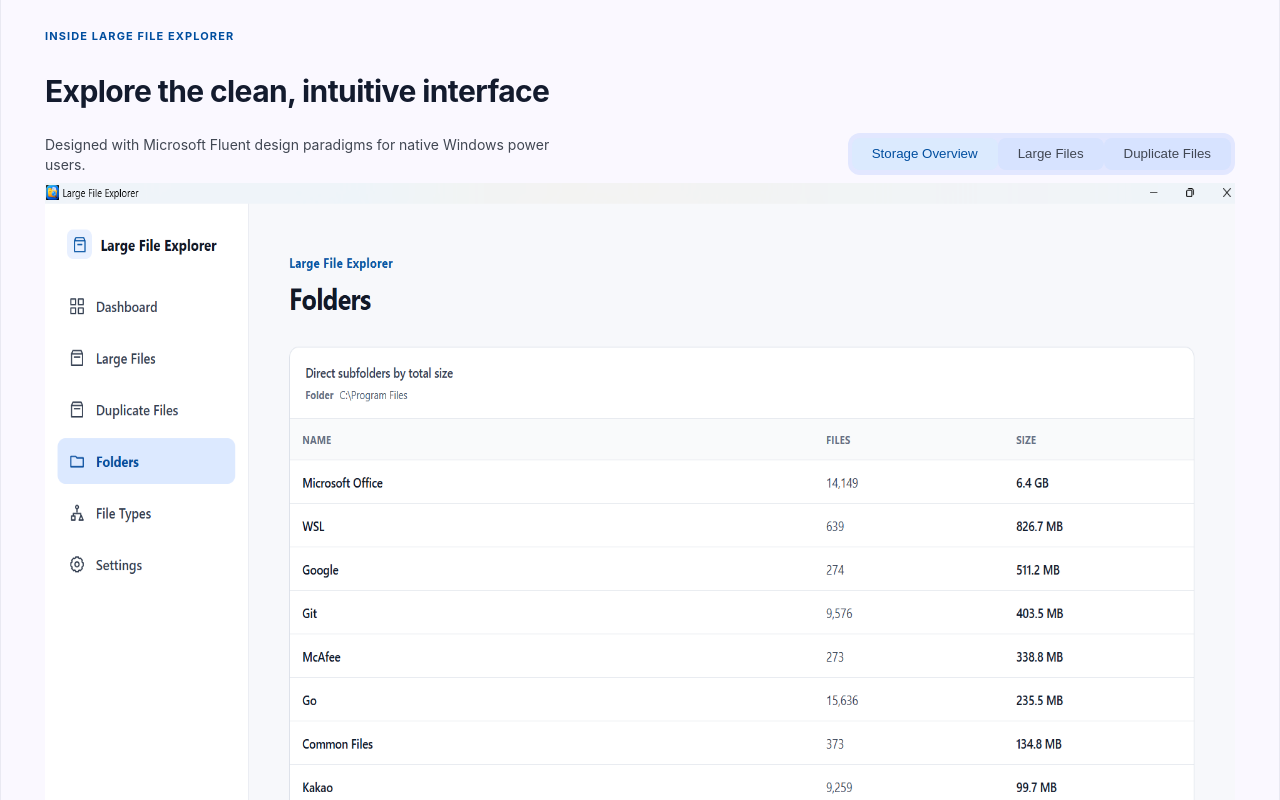
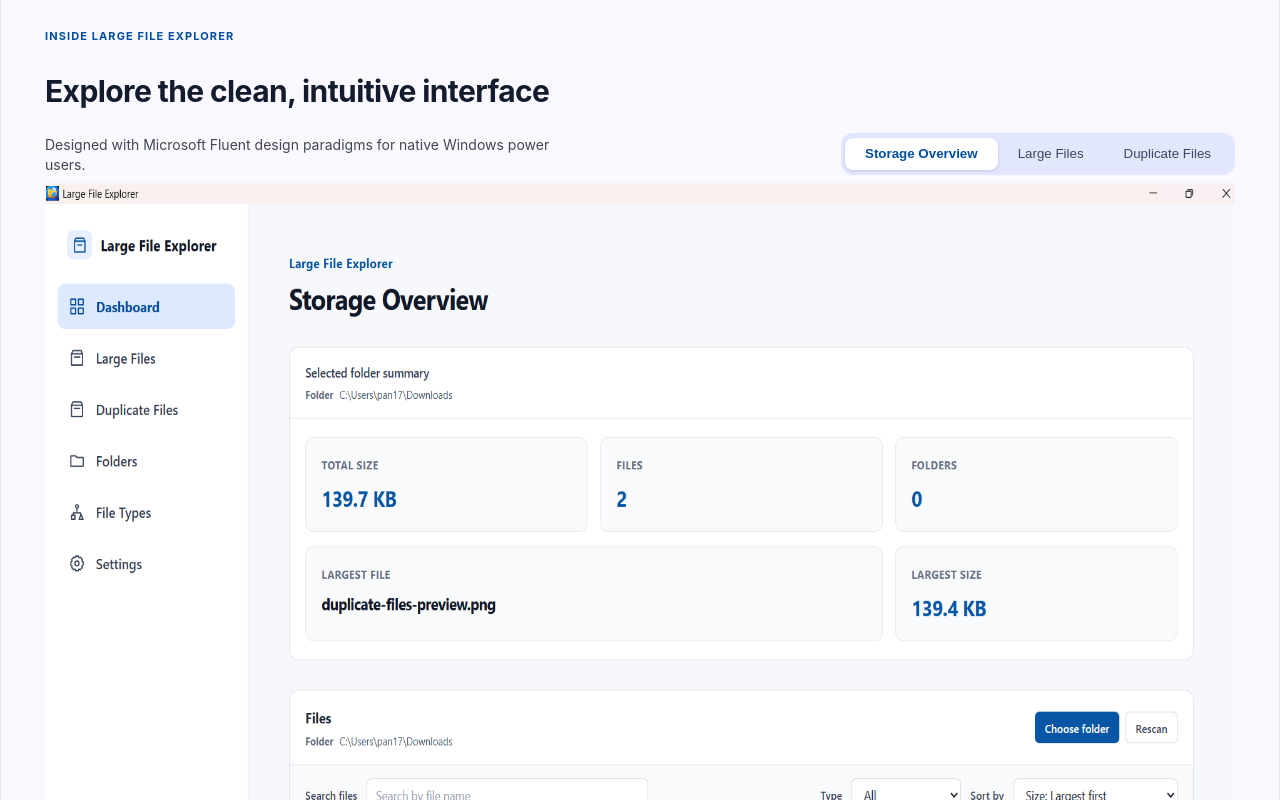
Before and after one commit to pan6603/large-file-explorer-landing, a Next.js app: page / in a window 1280 px wide. Shown: the part 2220-3020 px from the top of the page. Built offline with nearby package versions, Linux system fonts and the light colour scheme.

Commit message:
feat: 앱 프리뷰 탭 인터랙션 구현

```diff
--- a/components/sections/app-preview/HomeAppPreviewSection.tsx
+++ b/components/sections/app-preview/HomeAppPreviewSection.tsx
@@ -1,6 +1,6 @@
 "use client";
 
-import { useState } from "react";
+import { useRef, useState, type KeyboardEvent } from "react";
 import Image from "next/image";
 
 import {
@@ -26,23 +26,45 @@
 
 type PreviewTabType = "storage" | "large" | "duplicate";
 
-const previewTabs: {
+type PreviewImage = {
+  src: string;
+  alt: string;
+};
+
+type PreviewTabItem = {
   label: string;
   value: PreviewTabType;
-}[] = [
+  image: PreviewImage;
+};
+
+const previewTabs: readonly PreviewTabItem[] = [
   {
     label: "Storage Overview",
     value: "storage",
+    image: {
+      src: "/images/screenshots/storage-overview-preview.png",
+      alt: "Large File Explorer storage overview showing folder sizes",
+    },
   },
   {
     label: "Large Files",
     value: "large",
+    image: {
+      src: "/images/hero/app-preview.png",
+      alt: "Large File Explorer list of large files",
+    },
   },
   {
     label: "Duplicate Files",
     value: "duplicate",
+    image: {
+      src: "/images/screenshots/duplicate-files-preview.png",
+      alt: "Large File Explorer duplicate files grouped for comparison",
+    },
   },
 ];
+
+const previewPanelId = "app-preview-panel";
 
 const previewCards = [
   {
@@ -80,22 +102,55 @@
   },
 ];
 
-const handleScreenshotsClick = (
-    event: React.MouseEvent<HTMLAnchorElement>
-) => {
-    event.preventDefault();
-
-    document.getElementById("screenshots")?.scrollIntoView({
-        behavior: "smooth",
-        block: "start",
-    });
-};
-
 export default function HomeAppPreviewSection() {
   const [activeTab, setActiveTab] = useState<PreviewTabType>("storage");
+  const tabRefs = useRef<Partial<Record<PreviewTabType, HTMLButtonElement | null>>>({});
+
+  const activePreview =
+    previewTabs.find((tab) => tab.value === activeTab)?.image ??
+    previewTabs[0].image;
+
+  const selectAndFocusTab = (tab: PreviewTabItem) => {
+    setActiveTab(tab.value);
+    tabRefs.current[tab.value]?.focus();
+  };
+
+  const handleTabKeyDown = (
+    event: KeyboardEvent<HTMLButtonElement>,
+    currentTab: PreviewTabItem,
+  ) => {
+    const currentIndex = previewTabs.findIndex(
+      (tab) => tab.value === currentTab.value,
+    );
+
+    if (currentIndex === -1) return;
+
+    let nextIndex: number | null = null;
+
+    switch (event.key) {
+      case "ArrowRight":
+        nextIndex = (currentIndex + 1) % previewTabs.length;
+        break;
+      case "ArrowLeft":
+        nextIndex =
+          (currentIndex - 1 + previewTabs.length) % previewTabs.length;
+        break;
+      case "Home":
+        nextIndex = 0;
+        break;
+      case "End":
+        nextIndex = previewTabs.length - 1;
+        break;
+      default:
+        return;
+    }
+
+    event.preventDefault();
+    selectAndFocusTab(previewTabs[nextIndex]);
+  };
 
   return (
-    <HomeAppPreviewContainer id="screenshots" onClick={handleScreenshotsClick}>
+    <HomeAppPreviewContainer id="screenshots">
       <HomeAppPreviewWrapper>
         <HomeAppPreviewContent>
           <HomeAppPreviewHeader>
@@ -114,22 +169,34 @@
               </HomeAppPreviewDescription>
             </HomeAppPreviewIntro>
 
-            <HomeAppPreviewTabs>
+            <HomeAppPreviewTabs role="tablist" aria-label="App preview screenshots">
               {previewTabs.map((tab) => (
                 <PreviewTab
                   key={tab.value}
+                  ref={(element) => {
+                    tabRefs.current[tab.value] = element;
+                  }}
+                  id={`app-preview-tab-${tab.value}`}
+                  panelId={previewPanelId}
                   label={tab.label}
                   active={activeTab === tab.value}
-                  onClick={() => setActiveTab(tab.value)}
+                  onClick={() => selectAndFocusTab(tab)}
+                  onKeyDown={(event) => handleTabKeyDown(event, tab)}
                 />
               ))}
             </HomeAppPreviewTabs>
           </HomeAppPreviewHeader>
 
-          <HomeAppPreviewMain>
+          <HomeAppPreviewMain
+            id={previewPanelId}
+            role="tabpanel"
+            aria-labelledby={`app-preview-tab-${activeTab}`}
+            tabIndex={0}
+          >
             <Image
-              src="/images/screenshots/folders-preview.png"
-              alt="Large File Explorer storage overview"
+              key={activePreview.src}
+              src={activePreview.src}
+              alt={activePreview.alt}
               width={1192}
               height={837}
             />
--- a/components/sections/app-preview/appPreview.styles.ts
+++ b/components/sections/app-preview/appPreview.styles.ts
@@ -87,16 +87,17 @@
     border-radius: 12px;
 `
 
-export const HomeAppPreviewTab = styled.div`
-
-`
-
 
 
 export const HomeAppPreviewMain = styled.div`
     width: fit-content;
     height: 837px;
     border-radius: 12px;
+
+    &:focus-visible {
+        outline: 2px solid #004e9f;
+        outline-offset: 4px;
+    }
 `
 
 export const HomeAppPreviewGrid = styled.div`
--- a/components/ui/tabs/PreviewTab.tsx
+++ b/components/ui/tabs/PreviewTab.tsx
@@ -1,3 +1,4 @@
+import { forwardRef, type KeyboardEventHandler } from "react";
 import styled from "styled-components";
 
 
@@ -5,8 +6,10 @@
     width: fit-content;
     height: 32px;
     padding: 0 20px;
-    background: ${({ $active }) => $active ? "#dbeafe" : "#D7E3FF"};
+    background: ${({ $active }) => $active ? "#ffffff" : "transparent"};
     color: ${({ $active }) => $active ? "#004E9F" : "#414753"};
+    box-shadow: ${({ $active }) => $active ? "0 1px 3px rgba(19, 27, 46, 0.16)" : "none"};
+    font-weight: ${({ $active }) => $active ? 600 : 400};
 
     border-radius: 8px;
     border: none;
@@ -15,23 +18,56 @@
     justify-content: center;
 
     white-space: nowrap;
+    cursor: pointer;
+
+    &:hover {
+        background: ${({ $active }) => $active ? "#ffffff" : "#d7e3ff"};
+    }
+
+    &:focus-visible {
+        outline: 2px solid #004e9f;
+        outline-offset: 2px;
+    }
+
 `;
 
 type PreviewTabProps = {
     label: string;
     active: boolean;
+    id: string;
+    panelId: string;
     onClick: () => void;
-}
+    onKeyDown: KeyboardEventHandler<HTMLButtonElement>;
+};
 
+const PreviewTab = forwardRef<HTMLButtonElement, PreviewTabProps>(function PreviewTab(
+    {
+        label,
+        active,
+        id,
+        panelId,
+        onClick,
+        onKeyDown,
+    },
+    ref,
+) {
+    return (
+        <AppPreviewTab
+            ref={ref}
+            type="button"
+            role="tab"
+            id={id}
+            aria-controls={panelId}
+            aria-selected={active}
+            aria-label={label}
+            tabIndex={active ? 0 : -1}
+            $active={active}
+            onClick={onClick}
+            onKeyDown={onKeyDown}
+        >
+            {label}
+        </AppPreviewTab>
+    );
+});
 
-export default function PreviewTab({ label, active,  onClick }: PreviewTabProps) {
-    return (
-        <>
-            <AppPreviewTab
-                $active={active}
-                onClick={onClick}>
-                    {label}
-            </AppPreviewTab>
-        </>
-    )
-}
+export default PreviewTab;
```
Also changed, not shown: public/images/screenshots/duplicate-files-preview.png (added), public/images/screenshots/storage-overview-preview.png (added).
